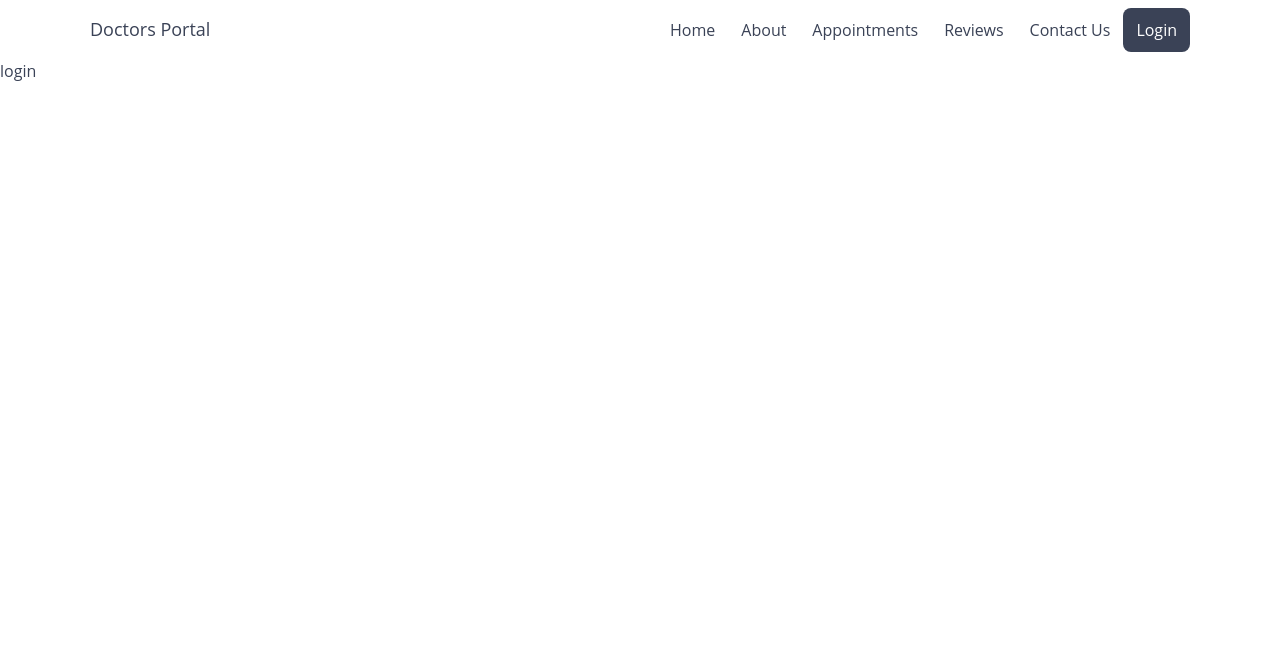
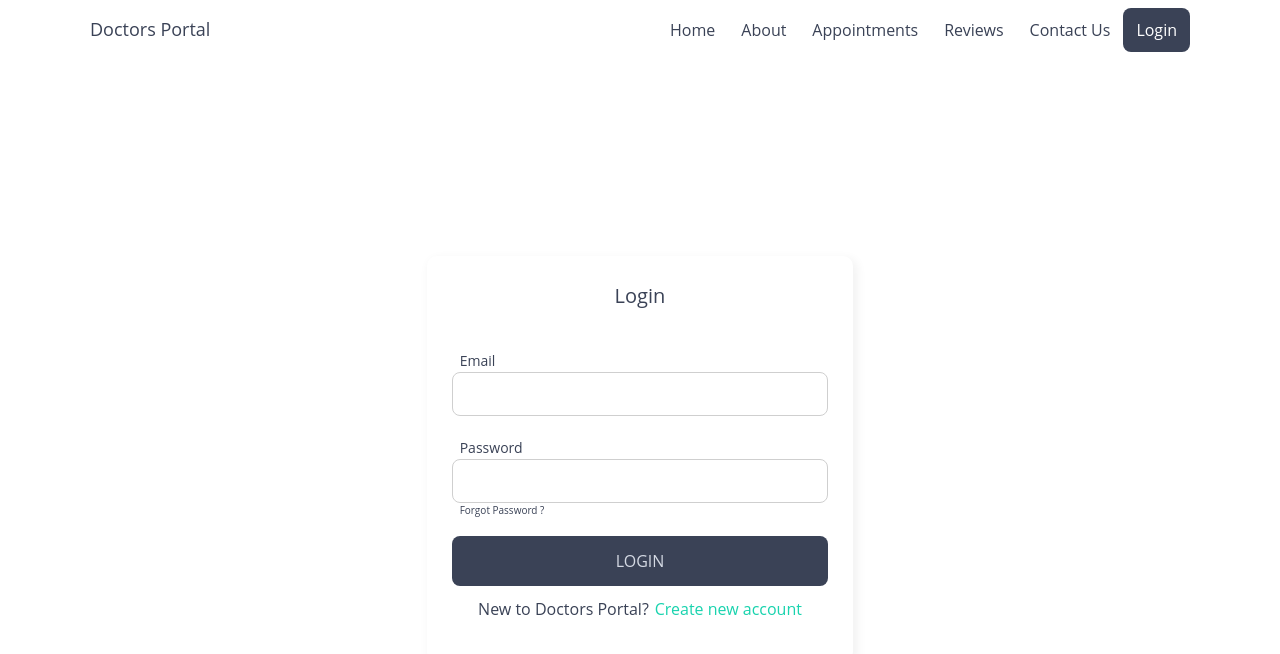
Before and after one commit to shakib-mia/doctors-portal-fe, a React (Create React App) app: page /login in a window 1280 px wide. Shown: the top 654 px of the page. Built offline with nearby package versions, Linux system fonts and the light colour scheme.

Commit message:
half of login created

```diff
--- a/src/components/ContactUs/ContactUs.jsx
+++ b/src/components/ContactUs/ContactUs.jsx
@@ -12,10 +12,10 @@ const ContactUs = () => {
             <h4 className="text-heading-4 text-secondary mb-[10px] font-bold">Contact Us</h4>
             <h2 className='text-heading-2 text-white mb-[41px]'>Stay connected with us</h2>
 
-            <InputField className="rounded-[8px] px-[19px] py-[15px] w-full lg:w-1/3 mb-[19px] focus:outline-none" placeholder="Email Address" name="email" />
-            <InputField className="rounded-[8px] px-[19px] py-[15px] w-full lg:w-1/3 mb-[19px] focus:outline-none" placeholder="Email Address" name="email" />
-            <textarea rows={5} className="rounded-[8px] px-[19px] py-[15px] w-full lg:w-1/3 mb-[19px] focus:outline-none" placeholder="Email Address" name="email" />
-            <InputField type="submit" value="Submit" className="gradient py-[15px] px-[35px] rounded-[8px] text-white text-sm font-bold" />
+            <InputField placeholder="Email Address" name="email" />
+            <InputField placeholder="Subject" name="subject" />
+            <textarea rows={5} className="rounded-[8px] px-[19px] py-[15px] w-full lg:w-1/3 mb-[19px] focus:outline-none" placeholder="Your Message" name="message" />
+            <InputField type="submit" value="Submit" />
         </div>
     );
 };
--- a/src/components/InputField/InputField.jsx
+++ b/src/components/InputField/InputField.jsx
@@ -4,8 +4,11 @@ const InputField = (props) => {
     const { label, id } = props;
     // console.log(!!label);
     return <>
-        {label && <label htmlFor={id}>{label}</label>}
-        <input {...props} />
+        {label && <>
+            <label className='ml-[8px] text-sm mb-[3px]' htmlFor={id}>{label}</label>
+            <br />
+        </>}
+        <input className={`rounded-[8px] px-[19px] ${id !== 'password' && 'mb-[19px]'} focus:outline-none ${props.page === 'login' || props.page === 'register' ? 'border-[1px] border-[#CFCFCF] py-[9px] w-full' : 'w-full lg:w-1/3 py-[15px]'}`} {...props} />
     </>;
 };
 
--- a/src/pages/Login/Login.jsx
+++ b/src/pages/Login/Login.jsx
@@ -1,9 +1,28 @@
 import React from 'react';
+import InputField from '../../components/InputField/InputField';
+import { Link } from 'react-router-dom';
 
 const Login = () => {
     return (
-        <div>
-            login
+        <div className='h-screen flex items-center justify-center'>
+            <div className='w-1/3 p-[25px] shadow-[3px_4px_10px_2px_rgba(0,0,0,0.05)] rounded-[10px]'>
+                <h4 className="text-heading-4 text-center">Login</h4>
+
+                <form className="mt-[37px]">
+                    <InputField label="Email" id='email' page='login' />
+                    <InputField label="Password" id='password' page='login' />
+                    <p className='text-[10px] ml-[8px]'>Forgot Password ?</p>
+                    <InputField type='submit' className='w-full bg-dark mt-[18px] py-[13px] rounded-[8px] text-dark-200' value="LOGIN" />
+                </form>
+
+
+                <div className='flex gap-[6px] justify-center mt-[11px] mb-[16px]'>
+                    <p>New to Doctors Portal?</p>
+                    <p>
+                        <Link to='/register' className=' text-secondary'>Create new account</Link>
+                    </p>
+                </div>
+            </div>
         </div>
     );
 };
```
